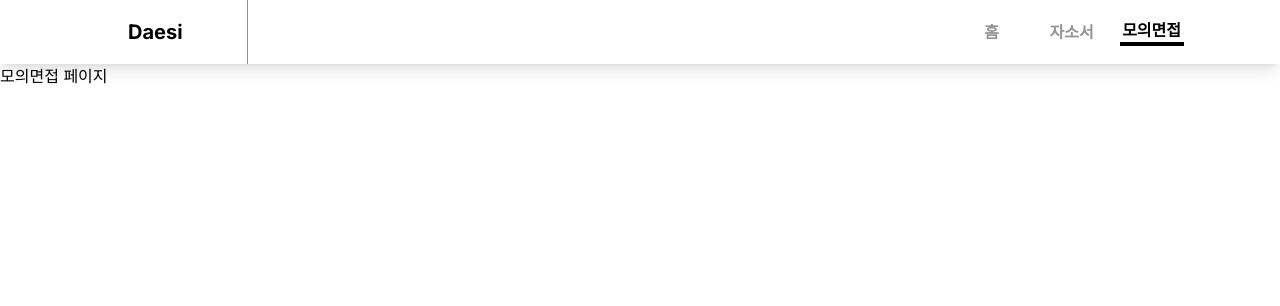
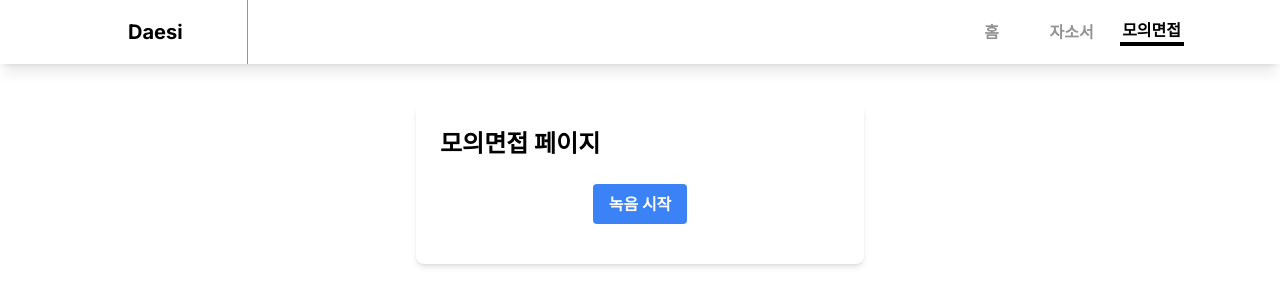
Before and after one commit to jimini1026/madcamp-4week, a Next.js app: page /virtualInterview in a window 1280 px wide. Shown: the top 306 px of the page. Built offline with nearby package versions, Linux system fonts and the light colour scheme.

Commit message:
virtual_#13

```diff
--- a/next.config.mjs
+++ b/next.config.mjs
@@ -1,4 +1,8 @@
 /** @type {import('next').NextConfig} */
-const nextConfig = {};
+const nextConfig = {
+    images: {
+      domains: ['cloudfront-ap-northeast-1.images.arcpublishing.com'],
+    },
+  };
 
-export default nextConfig;
+  export default nextConfig;
--- a/package.json
+++ b/package.json
@@ -9,6 +9,8 @@
     "lint": "next lint"
   },
   "dependencies": {
+    "axios": "^1.7.2",
+    "formidable": "^3.5.1",
     "next": "14.2.5",
     "react": "^18",
     "react-dom": "^18",
@@ -16,6 +18,6 @@
   },
   "devDependencies": {
     "postcss": "^8",
-    "tailwindcss": "^3.4.1"
+    "tailwindcss": "^3.4.6"
   }
 }
--- a/src/app/profile/page.js
+++ b/src/app/profile/page.js
@@ -1,7 +1,40 @@
+"use client";
+
+import React from 'react';
+import Image from 'next/image';
+
 export default function Profile() {
+  const name = '임지민';
+  const email = 'jimin@gmail.com';
+  const profileImageUrl = 'https://cloudfront-ap-northeast-1.images.arcpublishing.com/chosun/JNA4MQKSONGMFMSGUAYJBXYQUA.jpg'; // 이미지 경로를 실제 경로로 변경해야 합니다.
+
   return (
-    <div>
-      <h1>마이페이지</h1>
+    <div className="max-w-md mx-auto mt-10 p-6 bg-white shadow-md rounded-lg">
+      <h1 className="text-2xl font-bold mb-6 flex justify-center">마이페이지</h1>
+      <div className="mb-4">
+        <label className="block text-gray-700 mb-2 flex justify-center">프로필 사진</label>
+        <div className="flex justify-center">
+          <Image
+            src={profileImageUrl}
+            alt="Profile Image"
+            width={150}
+            height={150}
+            className="rounded-full"
+          />
+        </div>
+      </div>
+      <div className="mb-4">
+        <label className="block text-gray-700 mb-2">이름</label>
+        <div className="w-full px-3 py-2 border border-gray-300 rounded-md">{name}</div>
+      </div>
+      <div className="mb-4">
+        <label className="block text-gray-700 mb-2">이메일</label>
+        <div className="w-full px-3 py-2 border border-gray-300 rounded-md">{email}</div>
+      </div>
+      <div className="mb-4">
+        <label className="block text-gray-700 mb-2">비밀번호</label>
+        <div className="w-full px-3 py-2 border border-gray-300 rounded-md">********</div>
+      </div>
     </div>
   );
 }
--- a/src/app/virtualInterview/page.js
+++ b/src/app/virtualInterview/page.js
@@ -1,7 +1,105 @@
+"use client";
+
+import React, { useState, useRef } from 'react';
+
 export default function VirtualInterview() {
+  const [isRecording, setIsRecording] = useState(false);
+  const mediaRecorderRef = useRef(null);
+  const [audioURL, setAudioURL] = useState('');
+  const [transcript, setTranscript] = useState('');
+  const [error, setError] = useState('');
+
+  const handleStartRecording = async () => {
+    try {
+      const stream = await navigator.mediaDevices.getUserMedia({ audio: true });
+      mediaRecorderRef.current = new MediaRecorder(stream);
+      const audioChunks = [];
+
+      mediaRecorderRef.current.ondataavailable = event => {
+        audioChunks.push(event.data);
+      };
+
+      mediaRecorderRef.current.onstop = async () => {
+        const audioBlob = new Blob(audioChunks, { type: 'audio/wav' });
+        const audioUrl = URL.createObjectURL(audioBlob);
+        setAudioURL(audioUrl);
+
+        // 서버에 오디오 데이터 전송
+        const formData = new FormData();
+        formData.append('audio', audioBlob, 'recording.wav');
+
+        try {
+          console.log('Sending audio to server...');
+          console.log('Audio Blob:', audioBlob);
+          console.log('Form Data:', formData.get('audio'));
+
+          const response = await fetch('/api/recognize', {
+            method: 'POST',
+            body: formData,
+          });
+
+          console.log('Server response:', response);
+
+          if (!response.ok) {
+            throw new Error('Network response was not ok');
+          }
+
+          const data = await response.json();
+          console.log('Response data:', data);
+
+          if (data.error) {
+            setError(data.error);
+          } else {
+            setTranscript(data.transcript);
+          }
+        } catch (err) {
+          console.error('Fetch error:', err);
+          setError('Failed to send audio to server');
+        }
+      };
+
+      mediaRecorderRef.current.start();
+      setIsRecording(true);
+    } catch (err) {
+      console.error('Error starting recording:', err);
+      setError('Failed to start recording');
+    }
+  };
+
+  const handleStopRecording = () => {
+    mediaRecorderRef.current.stop();
+    setIsRecording(false);
+  };
+
   return (
-    <div>
-      <h1>모의면접 페이지</h1>
+    <div className="max-w-md mx-auto mt-10 p-6 bg-white shadow-md rounded-lg">
+      <h1 className="text-2xl font-bold mb-6">모의면접 페이지</h1>
+      <div className="flex justify-center mb-4">
+        <button
+          onClick={isRecording ? handleStopRecording : handleStartRecording}
+          className={`px-4 py-2 font-bold text-white rounded ${isRecording ? 'bg-red-500' : 'bg-blue-500'}`}
+        >
+          {isRecording ? '녹음 중지' : '녹음 시작'}
+        </button>
+      </div>
+      {audioURL && (
+        <div className="mt-4">
+          <h2 className="text-xl font-bold mb-2">녹음된 오디오:</h2>
+          <audio src={audioURL} controls />
+        </div>
+      )}
+      {transcript && (
+        <div className="mt-4">
+          <h2 className="text-xl font-bold mb-2">변환된 텍스트:</h2>
+          <p>{transcript}</p>
+        </div>
+      )}
+      {error && (
+        <div className="mt-4 text-red-500">
+          <h2 className="text-xl font-bold mb-2">오류:</h2>
+          <p>{error}</p>
+        </div>
+      )}
     </div>
   );
 }
--- /dev/null
+++ b/src/pages/api/recognize.js
@@ -0,0 +1,49 @@
+import { IncomingForm } from 'formidable';
+import fs from 'fs';
+import axios from 'axios';
+
+export const config = {
+  api: {
+    bodyParser: false,
+  },
+};
+
+export default async function handler(req, res) {
+  const form = new IncomingForm();
+
+  form.parse(req, async (err, fields, files) => {
+    if (err) {
+      console.error('Form parse error:', err);
+      res.status(500).json({ error: 'Failed to parse form data' });
+      return;
+    }
+
+    console.log('Parsed files:', files);
+
+    // 파일 경로가 배열의 첫 번째 요소로 전달됨
+    const filePath = files.audio[0].filepath;
+
+    try {
+      const audioFile = fs.readFileSync(filePath);
+
+      const response = await axios.post(
+        'https://naveropenapi.apigw.ntruss.com/recog/v1/stt?lang=Kor',
+        audioFile,
+        {
+          headers: {
+            'Content-Type': 'application/octet-stream',
+            'X-NCP-APIGW-API-KEY-ID': process.env.NAVER_CLIENT_ID,
+            'X-NCP-APIGW-API-KEY': process.env.NAVER_CLIENT_SECRET,
+          },
+        }
+      );
+
+      console.log('API response:', response.data);
+
+      res.status(200).json({ transcript: response.data.text });
+    } catch (error) {
+      console.error('API request error:', error.response ? error.response.data : error.message);
+      res.status(500).json({ error: 'Failed to recognize speech' });
+    }
+  });
+}
```
Also changed, not shown: public/images/mainGray.png (renamed from public/images/Rectangle 372.png), 1 other file (tests, documents, lock files or other folders).
